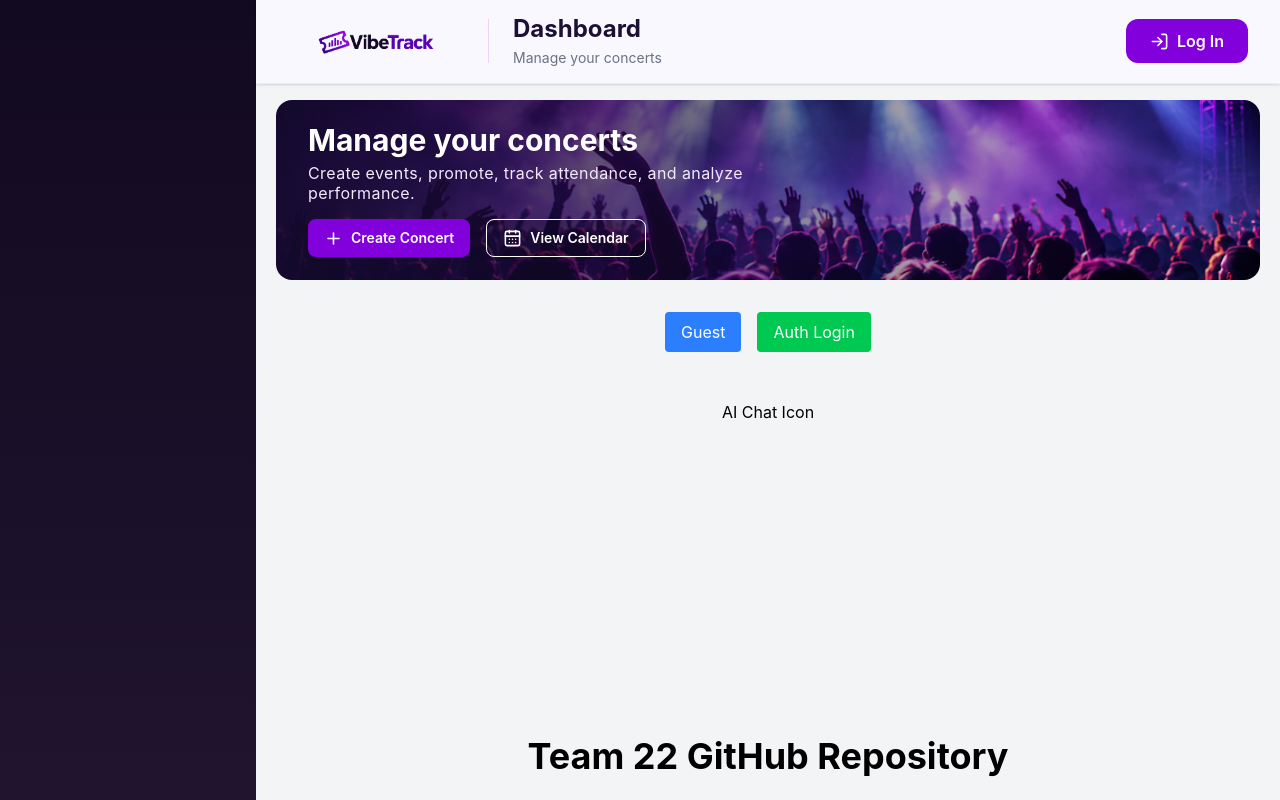
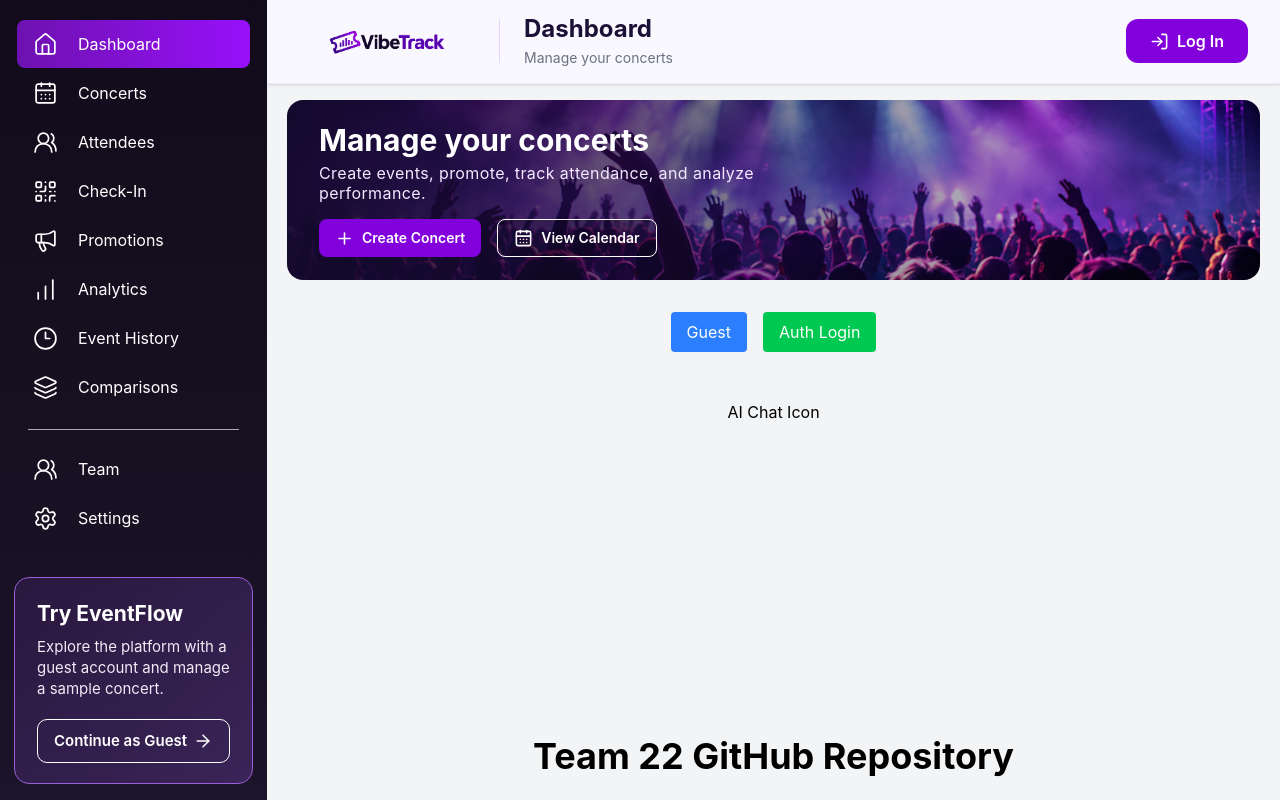
Before and after one commit to chingu-voyages/V63-tier2-team-22, a React (Vite) app in the folder vite-project/: page / in a window 1280 px wide. Built offline with nearby package versions, Linux system fonts and the light colour scheme.

Commit message:
feat: implement sidebar navigation UI

```diff
--- a/vite-project/src/App.tsx
+++ b/vite-project/src/App.tsx
@@ -2,7 +2,7 @@
 import Header from "./assets/components/Header";
 import Footer from "./assets/components/Footer";
 import HeroCard from "./assets/components/HeroCard";
-import Sidebar from "./assets/components/Sidebar";
+import Sidebar from "./assets/components/SideBar";
 
 function App() {
   return (
@@ -25,11 +25,17 @@ function App() {
 
           {/* Guest and Login Buttons */}
           <div className="mt-8 flex flex-wrap items-center justify-center gap-4">
-            <button className="rounded bg-blue-500 px-4 py-2 text-white">
+            <button
+              type="button"
+              className="rounded bg-blue-500 px-4 py-2 text-white"
+            >
               Guest
             </button>
 
-            <button className="rounded bg-green-500 px-4 py-2 text-white">
+            <button
+              type="button"
+              className="rounded bg-green-500 px-4 py-2 text-white"
+            >
               Auth Login
             </button>
           </div>
--- a/vite-project/src/assets/components/SideBar.tsx
+++ b/vite-project/src/assets/components/SideBar.tsx
@@ -1,11 +1,130 @@
+
+import {
+  House,
+  CalendarDays,
+  UsersRound,
+  QrCode,
+  Megaphone,
+  ChartNoAxesColumnIncreasing,
+  Clock3,
+  Layers3,
+  Settings,
+  ArrowRight,
+} from "lucide-react";
+
+// Main navigation
+const mainMenu = [
+  { label: "Dashboard", icon: House },
+  { label: "Concerts", icon: CalendarDays },
+  { label: "Attendees", icon: UsersRound },
+  { label: "Check-In", icon: QrCode },
+  { label: "Promotions", icon: Megaphone },
+  { label: "Analytics", icon: ChartNoAxesColumnIncreasing },
+  { label: "Event History", icon: Clock3 },
+  { label: "Comparisons", icon: Layers3 },
+];
+
+// Secondary navigation
+const secondaryMenu = [
+  { label: "Team", icon: UsersRound },
+  { label: "Settings", icon: Settings },
+];
 
 function Sidebar() {
   return (
     <aside
       aria-label="Sidebar"
-      className="hidden min-h-screen w-64 shrink-0 bg-gradient-to-b from-[#120A20] to-[#20142F] md:block"
+      className="hidden min-h-screen w-[267px] shrink-0 flex-col bg-gradient-to-b from-[#120B1C] via-[#161021] to-[#1C142A] text-white md:flex"
     >
-      {/* Sidebar navigation */}
+      {/* Main Navigation */}
+      <nav
+        aria-label="Main navigation"
+        className="px-[17px] pt-[20px]"
+      >
+        <div className="flex flex-col gap-[1px]">
+          {mainMenu.map((item) => {
+            const Icon = item.icon;
+            const isActive = item.label === "Dashboard";
+
+            return (
+              <button
+                key={item.label}
+                type="button"
+                aria-current={isActive ? "page" : undefined}
+                className={`flex h-12 w-full items-center gap-5 rounded-lg px-4 text-left transition-colors ${isActive
+                    ? "bg-gradient-to-r from-purple-800 to-purple-600"
+                    : "hover:bg-white/10"
+                  }`}
+              >
+                <Icon
+                  size={25}
+                  strokeWidth={1.65}
+                  className="shrink-0 text-white"
+                />
+
+                <span className="text-[16px]">
+                  {item.label}
+                </span>
+              </button>
+            );
+          })}
+        </div>
+      </nav>
+
+      {/* Divider */}
+      <div className="mx-[28px] mt-[18px] border-t border-white/65" />
+
+      {/* Secondary Navigation */}
+      <nav
+        aria-label="Account navigation"
+        className="px-[17px] pt-[15px]"
+      >
+        <div className="flex flex-col gap-[1px]">
+          {secondaryMenu.map((item) => {
+            const Icon = item.icon;
+
+            return (
+              <button
+                key={item.label}
+                type="button"
+                className="flex h-12 w-full items-center gap-5 rounded-lg px-4 text-left transition-colors hover:bg-white/10"
+              >
+                <Icon
+                  size={25}
+                  strokeWidth={1.65}
+                  className="shrink-0 text-white"
+                />
+
+                <span className="text-[16px]">
+                  {item.label}
+                </span>
+              </button>
+            );
+          })}
+        </div>
+      </nav>
+
+      {/* Guest Account Section */}
+      <div className="mt-auto px-[14px] pb-[16px] pt-8">
+        <div className="rounded-[15px] border border-[#9960D7] bg-gradient-to-br from-[#29183E] to-[#3A2458] px-[22px] py-[20px]">
+          <h2 className="mb-[7px] text-[21px] font-bold">
+            Try EventFlow
+          </h2>
+
+          <p className="text-[15px] leading-[21px] text-[#F0EAF6]">
+            Explore the platform with a guest account and
+            manage a sample concert.
+          </p>
+
+          <button
+            type="button"
+            className="mt-[20px] flex h-[44px] w-full items-center justify-between rounded-[10px] border-[1.5px] border-white px-[16px] text-[15px] font-semibold transition-colors hover:bg-white/10"
+          >
+            <span>Continue as Guest</span>
+            <ArrowRight size={20} strokeWidth={1.8} />
+          </button>
+        </div>
+      </div>
     </aside>
   );
 }
```
